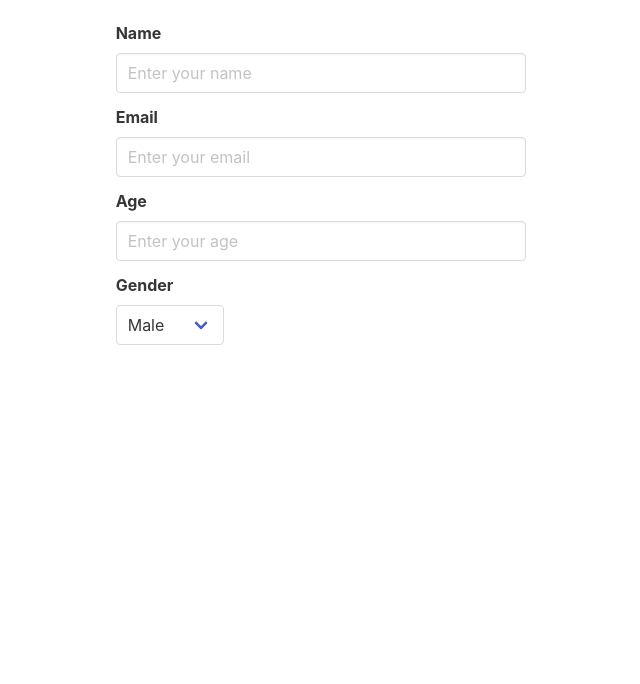
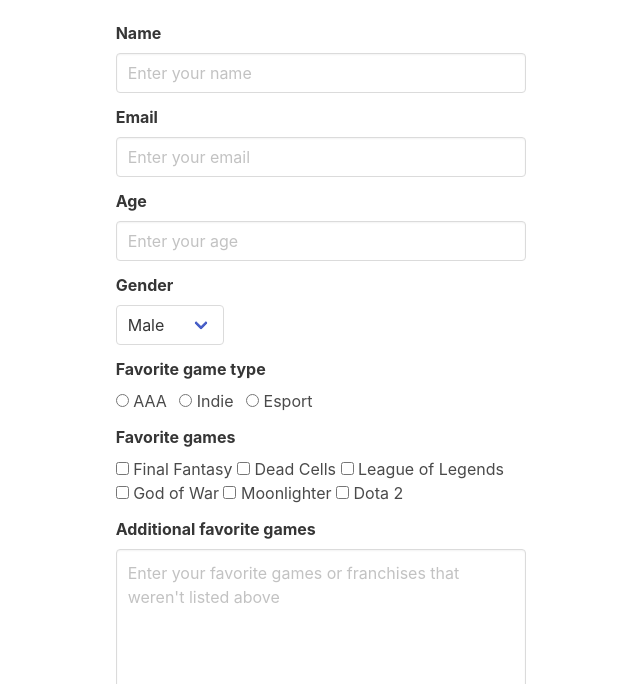
Before and after one commit to MatheusPoliCamilo/survey-form, a plain HTML site: page index.html in a window 1280 px wide. Shown: the part 116-800 px from the top of the page, without its empty margins (319-959 px from the left). Drawn offline with nearby package versions, Linux system fonts and the light colour scheme.

Commit message:
Finish form

```diff
--- a/index.html
+++ b/index.html
@@ -19,21 +19,22 @@
         <div class="field">
           <label for="name" class="label" id="name-label">Name</label>
           <div class="control">
-            <input class="input" type="text" name="name" id="name" placeholder="Enter your name">
+            <input class="input" type="text" name="name" id="name" placeholder="Enter your name" required>
           </div>
         </div>
 
         <div class="field">
           <label for="email" class="label" id="email-label">Email</label>
           <div class="control">
-            <input class="input" type="email" name="email" id="email" placeholder="Enter your email">
+            <input class="input" type="email" name="email" id="email" placeholder="Enter your email" required>
           </div>
         </div>
 
         <div class="field">
           <label for="number" class="label" id="number-label">Age</label>
           <div class="control">
-            <input class="input" type="number" name="number" id="number" placeholder="Enter your age">
+            <input class="input" type="number" name="number" id="number" placeholder="Enter your age" min="12"
+              max="100">
           </div>
         </div>
 
@@ -50,15 +51,79 @@
           </div>
         </div>
 
-        <!-- WIP -->
         <div class="field">
-          <label for=""></label>
+          <label for="dropdown" class="label" id="dropwdown-label">Favorite game type</label>
+
+          <div class="control">
+            <label class="radio">
+              <input class="radio" type="radio" name="game-type" value="aaa">
+              AAA
+            </label>
+            <label class="radio">
+              <input class="radio" type="radio" name="game-type" value="indie">
+              Indie
+            </label>
+            <label class="radio">
+              <input class="radio" type="radio" name="game-type" value="esport">
+              Esport
+            </label>
+          </div>
         </div>
+
+        <div class="field">
+          <label for="" class="label">Favorite games</label>
+
+          <div class="control">
+            <label class="checkbox">
+              <input type="checkbox" value="final-fantasy">
+              Final Fantasy
+            </label>
+
+            <label class="checkbox">
+              <input type="checkbox" value="dead-cells">
+              Dead Cells
+            </label>
+
+            <label class="checkbox">
+              <input type="checkbox" value="league-of-legends">
+              League of Legends
+            </label>
+          </div>
+
+          <div class="control">
+            <label class="checkbox">
+              <input type="checkbox" value="god-of-war">
+              God of War
+            </label>
+
+            <label class="checkbox">
+              <input type="checkbox" value="moonlighter">
+              Moonlighter
+            </label>
+
+            <label class="checkbox">
+              <input type="checkbox" value="dota-2">
+              Dota 2
+            </label>
+          </div>
+        </div>
+
+        <div class="field">
+          <label class="label">Additional favorite games</label>
+          <div class="control">
+            <textarea class="textarea" cols="30" rows="10"
+              placeholder="Enter your favorite games or franchises that weren't listed above"></textarea>
+          </div>
+        </div>
+
+        <button type="submit" type="submit" class="button is-primary" id="submit">Submit</button>
       </form>
     </div>
+
     <div class="column"></div>
   </div>
 </body>
 
 <script src="https://cdn.freecodecamp.org/testable-projects-fcc/v1/bundle.js"></script>
+
 </html>
```
